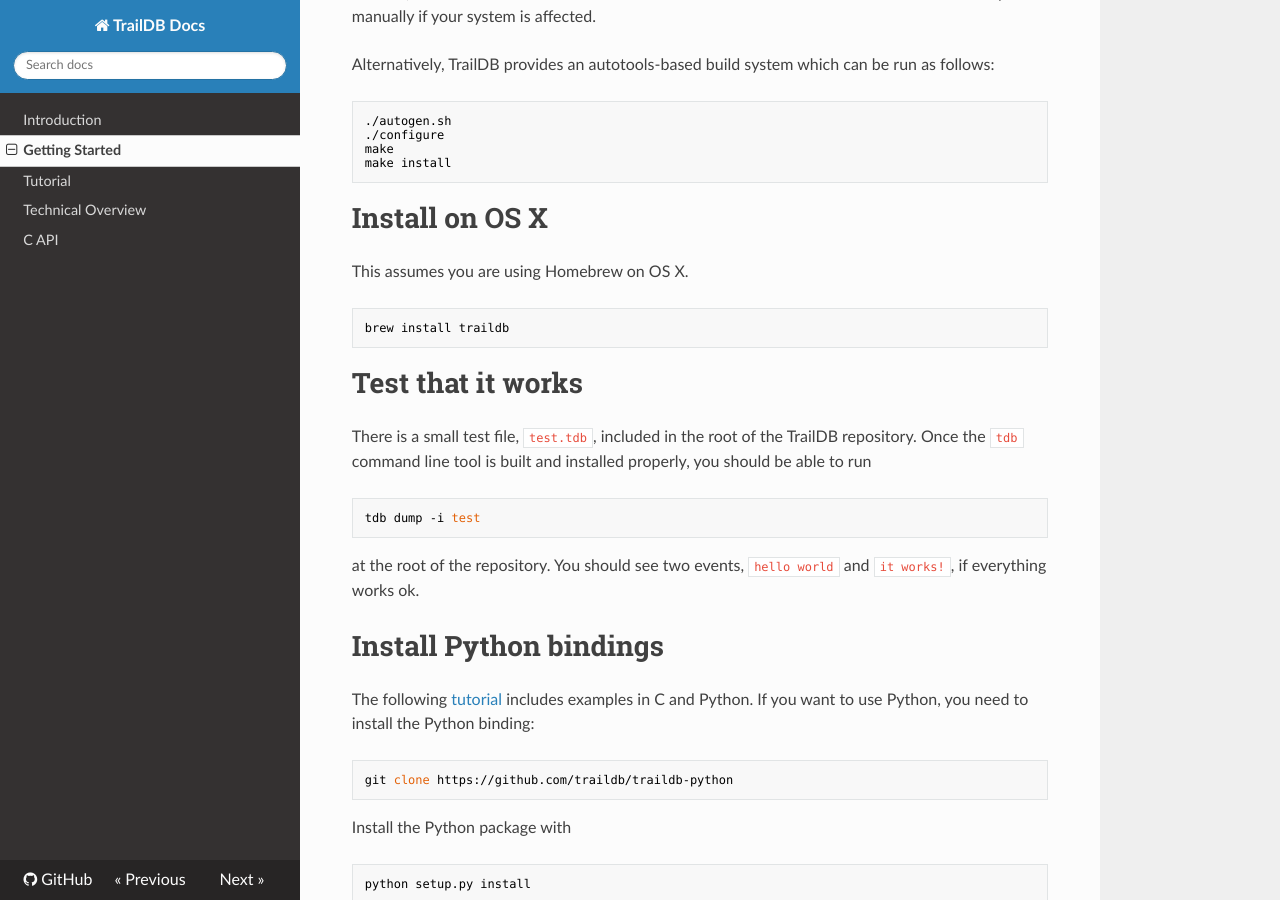
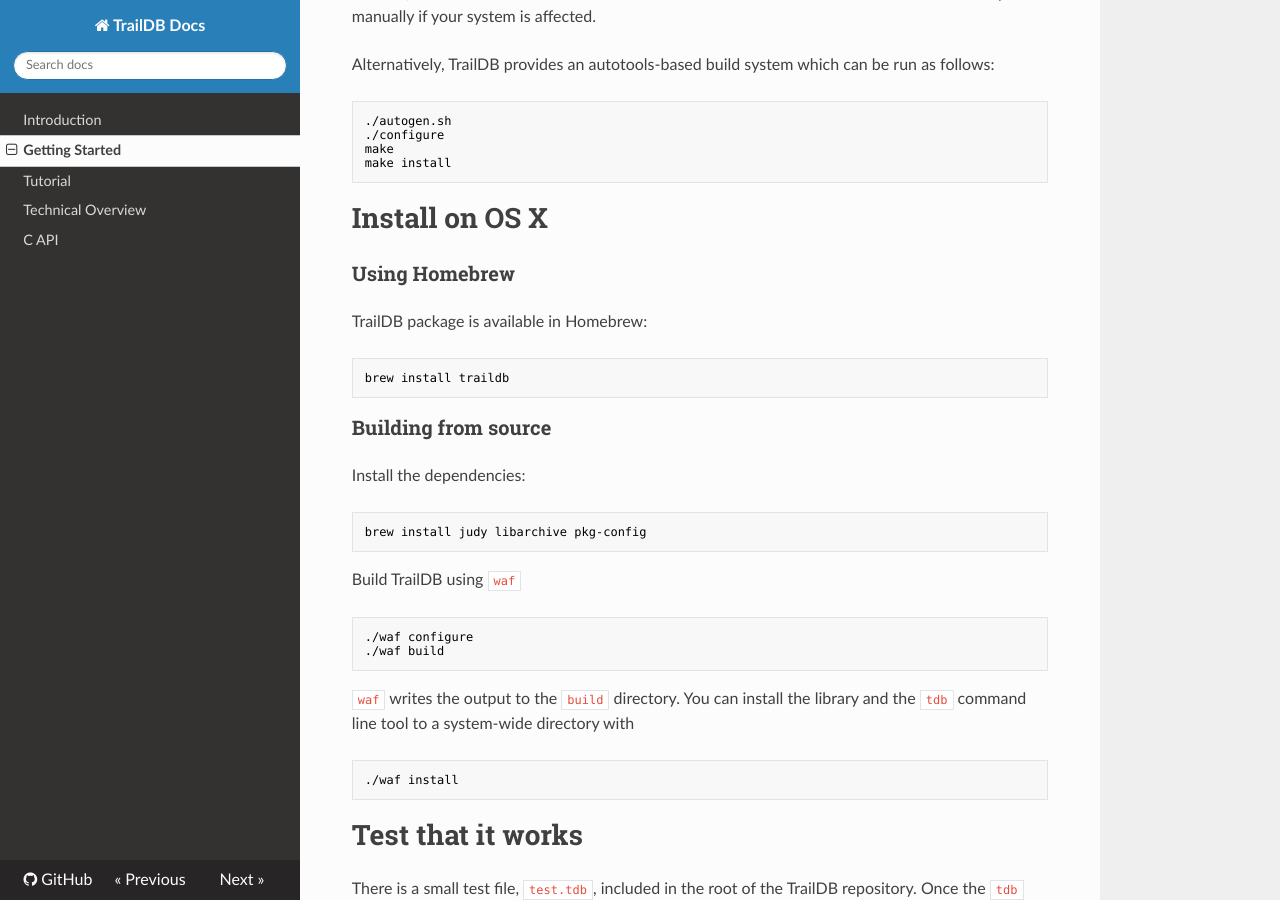
Before and after one commit to traildb/traildb, an MkDocs documentation site: the page built from doc/docs/getting_started.md, in a window 1280 px wide and 900 px high, scrolled down 947 px. Built offline with MkDocs 1.6.1, drawn with Linux system fonts in a browser that asks for light colours; nearby versions of some CDN libraries; old or Windows-style settings are respelled for this version of MkDocs.

Commit message:
keep instructions for building from source on osx

````diff
--- a/doc/docs/getting_started.md
+++ b/doc/docs/getting_started.md
@@ -51,10 +51,32 @@
 
 # Install on OS X
 
-This assumes you are using Homebrew on OS X.
+### Using Homebrew
+
+TrailDB package is available in Homebrew:
 
 ```sh
 brew install traildb
+```
+
+### Building from source
+
+Install the dependencies:
+
+```sh
+brew install judy libarchive pkg-config
+```
+
+Build TrailDB using `waf`
+```sh
+./waf configure
+./waf build
+```
+
+`waf` writes the output to the `build` directory. You can install the
+library and the `tdb` command line tool to a system-wide directory with
+```sh
+./waf install
 ```
 
 # Test that it works
````
